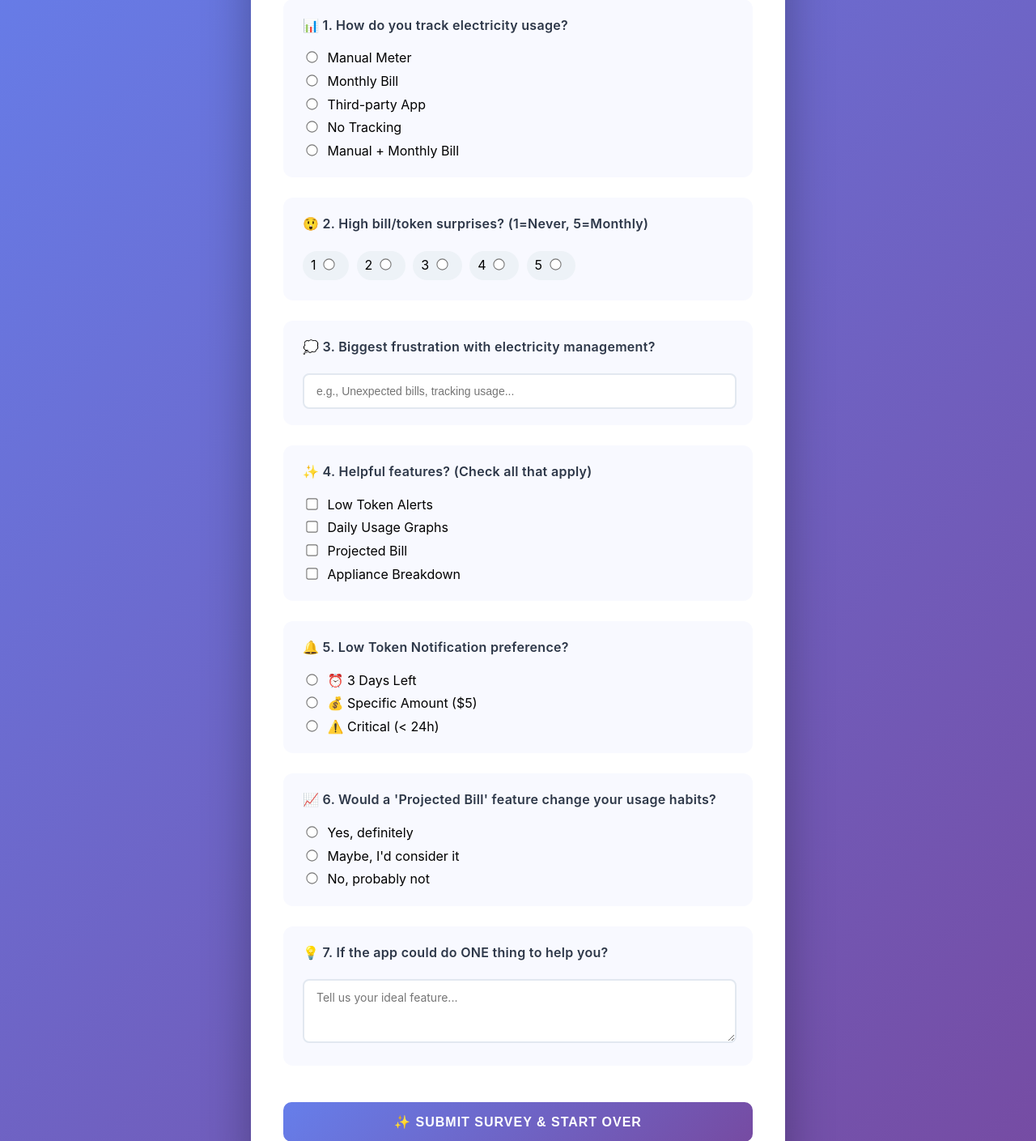
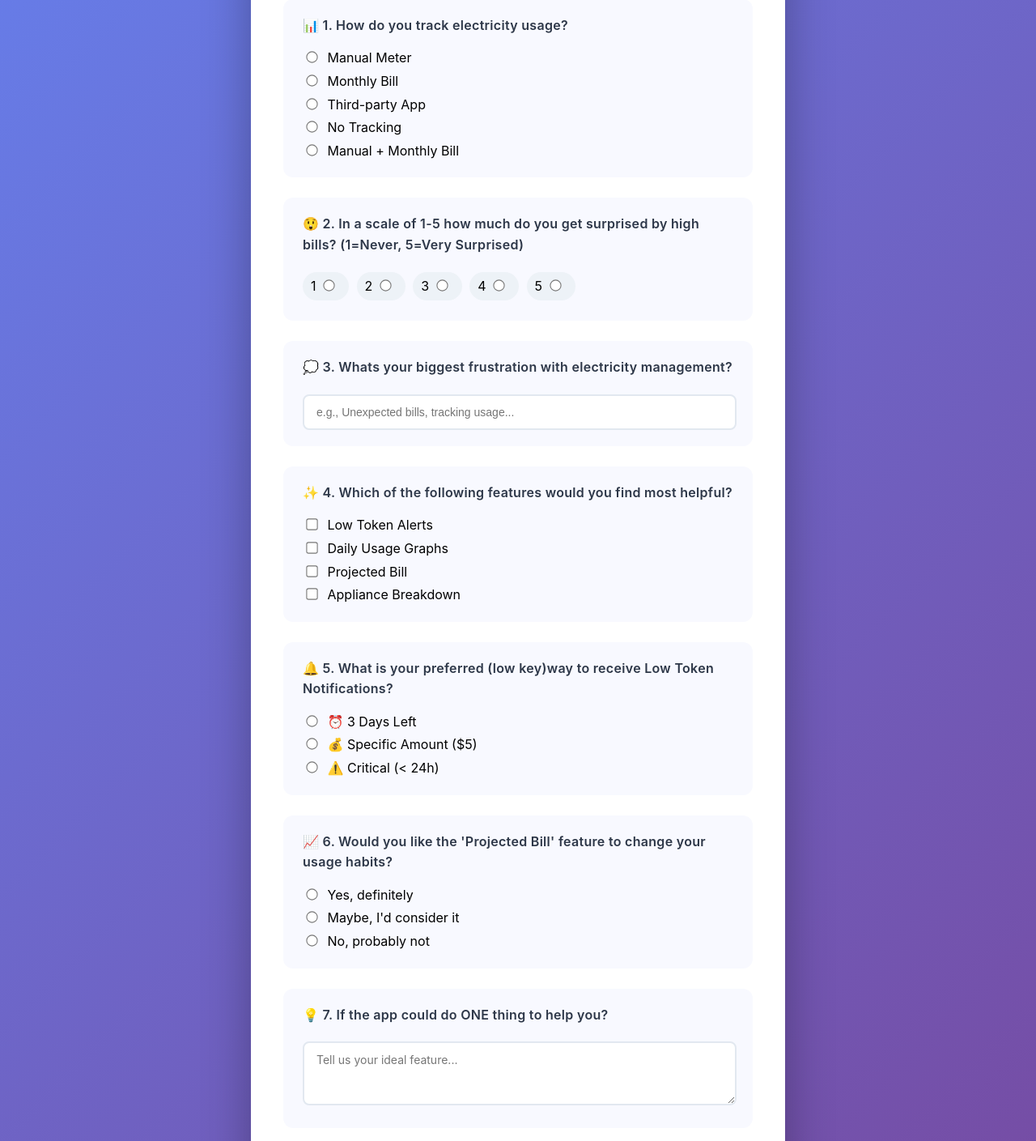
Before and after one commit to Emmanuel-km/Electricity_survey, a Flask app: page / in a window 1280 px wide. Shown: the part 141-1550 px from the top of the page at 81% size. Run offline with Flask 3, Linux system fonts and the light colour scheme.

Commit message:
refined app.py and survey.html for better user experience and added GitPython to requirements.txt for GitHub integration. Deleted old survey results file.

```diff
--- a/app.py
+++ b/app.py
@@ -1,13 +1,28 @@
 import csv
 import os
 from datetime import datetime
-from flask import Flask, render_template, request, redirect, url_for, flash
+from flask import Flask, render_template, request, redirect, url_for, flash, send_file
+
+import requests
+import base64
 
 app = Flask(__name__)
-app.secret_key = "super_secret_key_for_flash_messages" # Required for pop-up messages
+app.secret_key = "super_secret_key_for_flash_messages"
 
+# --------------------------
+# File and GitHub config
+# --------------------------
+os.makedirs("data", exist_ok=True)
 CSV_FILE = os.path.join("data", "survey_results.csv")
 
+GITHUB_TOKEN = os.getenv("GITHUB_TOKEN")
+GITHUB_USER = "Emmanuel-km"           # replace with your GitHub username
+GITHUB_REPO = "csv_file"             # replace with your repo name
+FILE_PATH = "survey_results.csv"        # path in repo
+
+# --------------------------
+# Save data locally first
+# --------------------------
 def save_to_csv(data):
     file_exists = os.path.isfile(CSV_FILE)
     fieldnames = ['timestamp', 'q1_tracking', 'q2_surprise', 'q3_frustration',
@@ -19,20 +34,46 @@ def save_to_csv(data):
             writer.writeheader()
         writer.writerow(data)
 
+# --------------------------
+# Push CSV to GitHub via API
+# --------------------------
+def push_csv_to_github():
+    url = f"https://api.github.com/repos/{GITHUB_USER}/{GITHUB_REPO}/contents/{FILE_PATH}"
+    headers = {"Authorization": f"token {GITHUB_TOKEN}"}
+
+    response = requests.get(url, headers=headers)
+    if response.status_code == 404:
+        sha = None
+    else:
+        file_data = response.json()
+        sha = file_data["sha"]
+
+    with open(CSV_FILE, "r", encoding="utf-8") as f:
+        new_content = f.read()
+    encoded_content = base64.b64encode(new_content.encode()).decode()
+
+    data = {
+        "message": "Update survey results",
+        "content": encoded_content
+    }
+    if sha:
+        data["sha"] = sha
+
+    r = requests.put(url, headers=headers, json=data)
+    if r.status_code not in (200, 201):
+        print("Failed to push CSV to GitHub:", r.status_code, r.text)
+
+# --------------------------
+# Flask routes
+# --------------------------
 @app.route('/')
 def index():
     return render_template('survey.html')
 
-
-
-
 @app.route('/submit', methods=['POST'])
 def submit():
-    # 1. Create the timestamp automatically
     timestamp = datetime.now().strftime("%Y-%m-%d %H:%M:%S")
-
-    # 2. Collect data
-    features = ", ".join(request.form.getlist('q4_features')) # Join checkboxes with commas
+    features = ", ".join(request.form.getlist('q4_features'))
 
     form_data = {
         "timestamp": timestamp,
@@ -45,21 +86,23 @@ def submit():
         "q7_one_thing": request.form.get('q7_one_thing')
     }
 
-    # 3. Save to CSV
     save_to_csv(form_data)
-    from flask import send_file
+    push_csv_to_github()
 
-    # 4. Optional: Send a "Success" message to the UI
-    flash("Response saved! The form has been reset for the next entry.")
-
-    # 5. RELOAD: This refreshes the current tab back to the empty form
+    flash("Response saved and uploaded to GitHub!")
     return redirect(url_for('index'))
 
+# --------------------------
+# Download CSV route
+# --------------------------
+@app.route('/download')
+def download():
+    if os.path.exists(CSV_FILE):
+        return send_file(CSV_FILE, as_attachment=True)
+    else:
+        flash("CSV file does not exist yet.")
+        return redirect(url_for('index'))
 
-from flask import send_file
-@app.route("/download")
-def download():
-    return send_file(CSV_FILE, as_attachment=True)
-
-if __name__ == '__main__':
-    app.run(debug=True)
+# --------------------------
+if __name__ == "__main__":
+    app.run()
--- a/data/survey_results.csv
+++ /dev/null
@@ -1,2 +0,0 @@
-timestamp,q1_tracking,q2_surprise,q3_frustration,q4_features,q5_notif,q6_habits,q7_one_thing
-2026-03-08 19:53:35,Manual Meter,2,u,"Usage Graphs, Projected Bill, Appliance Breakdown",Critical,Maybe,pip
--- a/requirements.txt
+++ b/requirements.txt
@@ -1,2 +1,3 @@
 Flask
 gunicorn
+GitPython
--- a/templates/survey.html
+++ b/templates/survey.html
@@ -259,7 +259,7 @@
             </div>
 
             <div class="q-box">
-                <label>😲 2. High bill/token surprises? (1=Never, 5=Monthly)</label>
+                <label>😲 2. In a scale of 1-5 how much do you get surprised by high bills? (1=Never, 5=Very Surprised)</label>
                 <span class="radio-group">1 <input type="radio" name="q2_surprise" value="1" required></span>
                 <span class="radio-group">2 <input type="radio" name="q2_surprise" value="2"></span>
                 <span class="radio-group">3 <input type="radio" name="q2_surprise" value="3"></span>
@@ -268,12 +268,12 @@
             </div>
 
             <div class="q-box">
-                <label>💭 3. Biggest frustration with electricity management?</label>
+                <label>💭 3. Whats your biggest frustration with electricity management?</label>
                 <input type="text" name="q3_frustration" placeholder="e.g., Unexpected bills, tracking usage..." style="width:100%">
             </div>
 
             <div class="q-box">
-                <label>✨ 4. Helpful features? (Check all that apply)</label>
+                <label>✨ 4. Which of the following features would you find most helpful? </label>
                 <input type="checkbox" name="q4_features" value="Low Token Alerts"> Low Token Alerts<br>
                 <input type="checkbox" name="q4_features" value="Usage Graphs"> Daily Usage Graphs<br>
                 <input type="checkbox" name="q4_features" value="Projected Bill"> Projected Bill<br>
@@ -281,14 +281,14 @@
             </div>
 
             <div class="q-box">
-                <label>🔔 5. Low Token Notification preference?</label>
+                <label>🔔 5. What is your preferred (low key)way to receive Low Token Notifications?</label>
                 <input type="radio" name="q5_notif" value="3 Days"> ⏰ 3 Days Left<br>
                 <input type="radio" name="q5_notif" value="Currency"> 💰 Specific Amount ($5)<br>
                 <input type="radio" name="q5_notif" value="Critical"> ⚠️ Critical (< 24h)
             </div>
 
             <div class="q-box">
-                <label>📈 6. Would a 'Projected Bill' feature change your usage habits?</label>
+                <label>📈 6. Would you like the 'Projected Bill' feature to change your usage habits?</label>
                 <input type="radio" name="q6_habits" value="Yes"> Yes, definitely<br>
                 <input type="radio" name="q6_habits" value="Maybe"> Maybe, I'd consider it<br>
                 <input type="radio" name="q6_habits" value="No"> No, probably not
```
